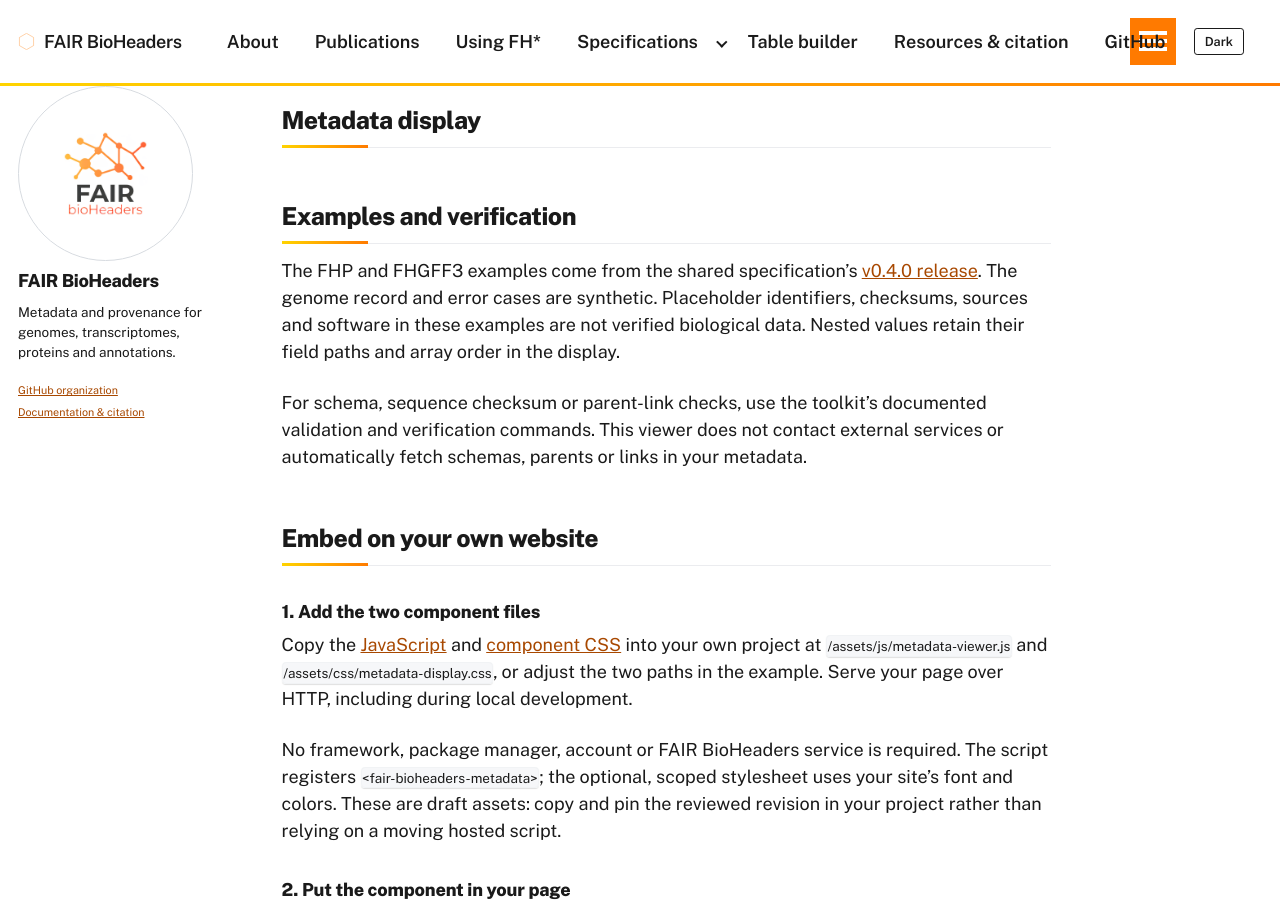
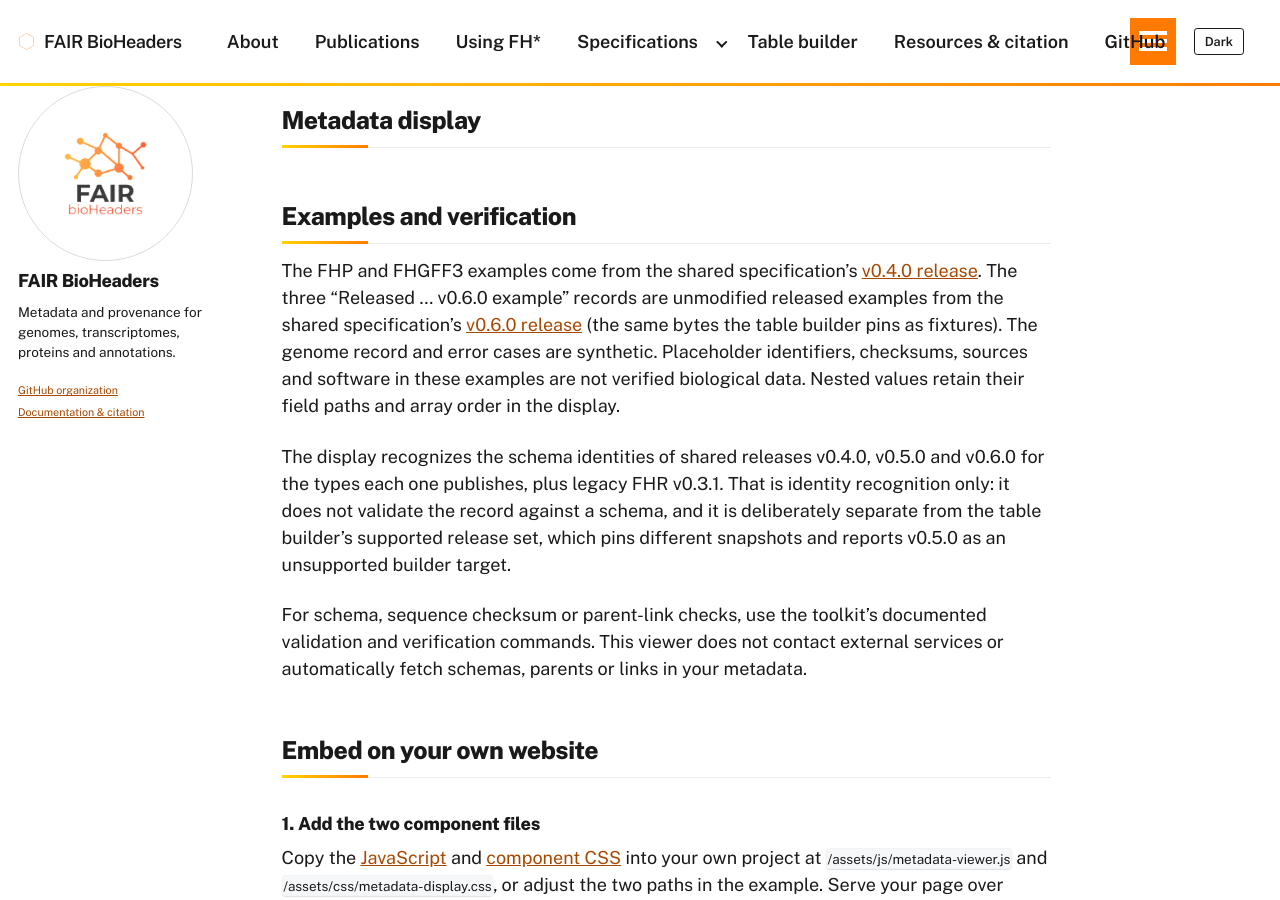
Before and after one commit to FAIR-bioHeaders/fair-bioheaders.github.io, a Jekyll site: the page built from _pages/metadata-viewer.md, in a window 1280 px wide and 900 px high, scrolled down 4070 px. Built offline with Jekyll 4.4.1, drawn with Linux system fonts in a browser that asks for light colours.

Commit message:
Recognize released v0.6.0/v0.5.0 identities in the metadata viewer and playground
The viewer's known set stopped at v0.4.0/v0.3.1, so the builder's own
default output read as unrecognized in the sibling tool (reported on
tracker #39, 2026-11-14). KNOWN_RELEASES now covers the declared
schemaVersion per type for shared releases v0.6.0, v0.5.0 and v0.4.0
plus legacy FHR v0.3.1, tied by test to the pinned versions registries;
recognition stays labelled identity-only and the playground accepts the
released FHR aliases. Three byte-identical released v0.6.0 examples join
the bundled selector. Refs #39, Refs #15.

```diff
--- a/_pages/metadata-viewer.md
+++ b/_pages/metadata-viewer.md
@@ -129,6 +129,9 @@ and use FAIR BioHeaders Tools locally instead.</p></noscript>
       <option value="{{ '/assets/examples/viewer/rich-fhp.json' | relative_url }}">Rich protein-set metadata (FHP)</option>
       <option value="{{ '/assets/examples/viewer/minimal-fhgff3.json' | relative_url }}">Minimal annotation metadata (FHGFF3)</option>
       <option value="{{ '/assets/examples/viewer/rich-fhgff3.json' | relative_url }}">Rich annotation metadata (FHGFF3)</option>
+      <option value="{{ '/assets/examples/viewer/release-v0.6.0-fhr.json' | relative_url }}">Released FHR v0.6.0 example (schema 2.1)</option>
+      <option value="{{ '/assets/examples/viewer/release-v0.6.0-fhp.json' | relative_url }}">Released FHP v0.6.0 example (schema 1.2)</option>
+      <option value="{{ '/assets/examples/viewer/release-v0.6.0-fhgff3.json' | relative_url }}">Released FHGFF3 v0.6.0 example (schema 1.2)</option>
       <option value="{{ '/assets/examples/viewer/no-header.json' | relative_url }}">JSON without a header identity</option>
       <option value="{{ '/assets/examples/viewer/unsupported.json' | relative_url }}">Unsupported schema version</option>
       <option value="{{ '/assets/examples/viewer/invalid.txt' | relative_url }}">Malformed JSON</option>
@@ -147,9 +150,19 @@ and use FAIR BioHeaders Tools locally instead.</p></noscript>
 
 The FHP and FHGFF3 examples come from the shared specification's
 [v0.4.0 release](https://github.com/FAIR-bioHeaders/FAIR-bioHeaders-Specification/releases/tag/v0.4.0).
-The genome record and error cases are synthetic. Placeholder identifiers,
-checksums, sources and software in these examples are not verified biological
-data. Nested values retain their field paths and array order in the display.
+The three "Released … v0.6.0 example" records are unmodified released examples from the
+shared specification's
+[v0.6.0 release](https://github.com/FAIR-bioHeaders/FAIR-bioHeaders-Specification/releases/tag/v0.6.0)
+(the same bytes the table builder pins as fixtures). The genome record and error cases are
+synthetic. Placeholder identifiers, checksums, sources and software in these examples are
+not verified biological data. Nested values retain their field paths and array order in
+the display.
+
+The display recognizes the schema identities of shared releases v0.4.0, v0.5.0 and v0.6.0
+for the types each one publishes, plus legacy FHR v0.3.1. That is identity recognition
+only: it does not validate the record against a schema, and it is deliberately separate
+from the table builder's supported release set, which pins different snapshots and reports
+v0.5.0 as an unsupported builder target.
 
 For schema, sequence checksum or parent-link checks, use the toolkit's documented
 validation and verification commands. This viewer does not contact external
--- a/assets/js/fhr-javascript-playground.js
+++ b/assets/js/fhr-javascript-playground.js
@@ -16,8 +16,8 @@
       display.json = source.value;
       const record = JSON.parse(source.value);
       if (!record || typeof record !== 'object' || Array.isArray(record) || typeof record.schema !== 'string' ||
-          !/^https:\/\/w3id\.org\/fair-bioheaders\/fhr\/v(?:0\.4\.0|0\.3\.1)$/.test(record.schema)) {
-        throw new Error('Use an FHR v0.4.0 or v0.3.1 JSON example.');
+          !/^https:\/\/w3id\.org\/fair-bioheaders\/fhr\/v(?:0\.3\.1|0\.4\.0|0\.5\.0|0\.6\.0)$/.test(record.schema)) {
+        throw new Error('Use an FHR JSON example citing a released FHR alias (v0.6.0, v0.5.0, v0.4.0 or legacy v0.3.1).');
       }
       if (action === 'edit') {
         const copy = structuredClone(record);
--- a/assets/js/metadata-viewer.js
+++ b/assets/js/metadata-viewer.js
@@ -8,6 +8,22 @@
   var MAX_NODES = 3000;
   var MAX_DEPTH = 12;
   var MAX_OUTPUT_CHARS = 524288;
+
+  // Released shared-specification versions whose (release, schemaVersion) identity
+  // this adapter recognizes. The declared version per type and release comes from
+  // the shared registry `schemas/versions.json` at each tag; the site pins those
+  // bytes at scripts/schema-snapshots/versions-v0.5.0.json and versions-v0.6.0.json,
+  // and scripts/test_metadata_viewer.mjs ties this table to them. This is identity
+  // recognition only: it is not schema validation, not file/parent verification,
+  // and not the table builder's pinned-snapshot support list (that set differs —
+  // the builder serves v0.6.0/v0.4.0/v0.3.1 plus the raw-main cache, and reports
+  // v0.5.0 as unsupported). Legacy FHR v0.3.1 keeps its numeric schemaVersion 1
+  // and is matched separately below.
+  var KNOWN_RELEASES = {
+    'v0.6.0': { FHR: '2.1', FHP: '1.2', FHGFF3: '1.2' },
+    'v0.5.0': { FHR: '2.1', FHP: '1.1', FHGFF3: '1.1' },
+    'v0.4.0': { FHR: '2.0', FHP: '1.0', FHGFF3: '1.0' }
+  };
 
   function inspect(text) {
     if (typeof text !== 'string') throw new Error('Supply JSON text; use JSON.stringify(record) for a metadata object.');
@@ -38,7 +54,8 @@
       type = (raw ? match[2] : match[1]).toUpperCase();
       release = raw ? match[1] : match[2];
     }
-    var known = release === 'v0.4.0' && record.schemaVersion === (type === 'FHR' ? '2.0' : '1.0') ||
+    var known = (type !== 'Unrecognized' && Object.prototype.hasOwnProperty.call(KNOWN_RELEASES, release) &&
+      KNOWN_RELEASES[release][type] === record.schemaVersion) ||
       type === 'FHR' && release === 'v0.3.1' && record.schemaVersion === 1;
     return { record: record, type: type, release: release, known: Boolean(known) };
   }
@@ -85,7 +102,7 @@
   }
 
   if (typeof module !== 'undefined' && module.exports) {
-    module.exports = { inspect: inspect, rows: rows, MAX_BYTES: MAX_BYTES, MAX_OUTPUT_CHARS: MAX_OUTPUT_CHARS };
+    module.exports = { inspect: inspect, rows: rows, KNOWN_RELEASES: KNOWN_RELEASES, MAX_BYTES: MAX_BYTES, MAX_OUTPUT_CHARS: MAX_OUTPUT_CHARS };
     return;
   }
   if (typeof document === 'undefined') return;
```
Also changed, not shown: assets/examples/viewer/release-v0.6.0-fhgff3.json (added, +22 -0 lines), assets/examples/viewer/release-v0.6.0-fhp.json (added, +45 -0 lines), assets/examples/viewer/release-v0.6.0-fhr.json (added, +71 -0 lines), docs/metadata-viewer.md (+16 -3 lines), scripts/browser/metadata-viewer.spec.mjs (+27 -0 lines), scripts/test_metadata_viewer.mjs (+41 -1 lines).
